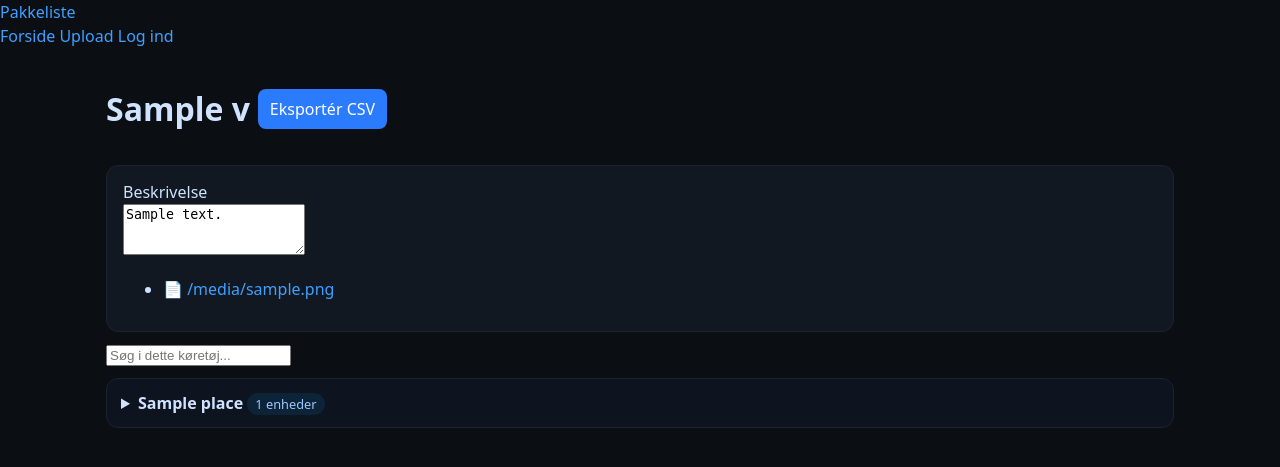
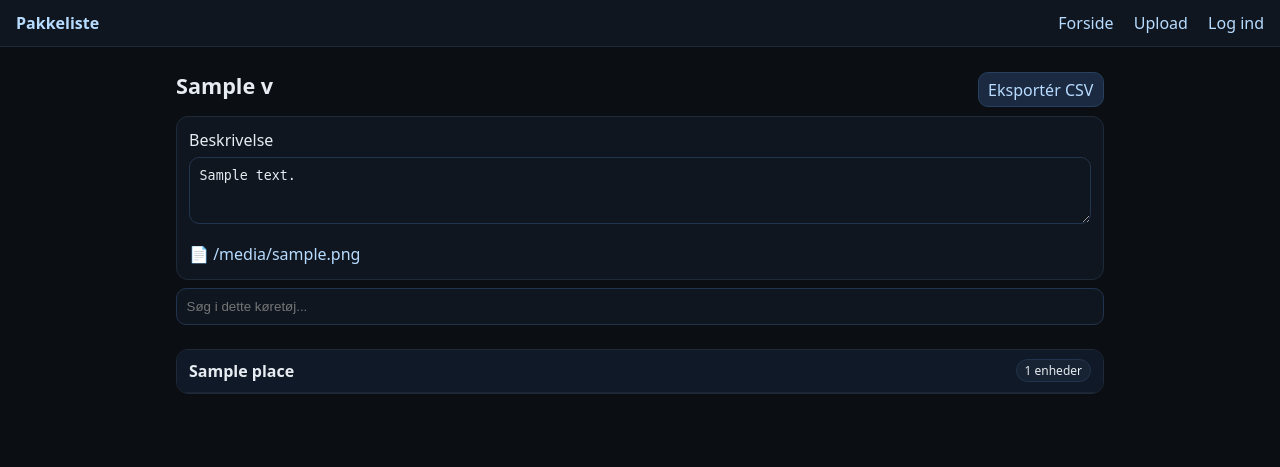
Before and after one commit to flr45/Pakkeliste_SBR, a Python web app: template templates/vehicle.html in a window 1280 px wide. Shown: the top 467 px of the page. Run offline with Jinja, Linux system fonts and the light colour scheme; the template is opened without the code that fills it: most values are stand-ins (such as "Sample title", 1, 10 or a date in 2020).

Commit message:
Update app.css

```diff
--- a/static/app.css
+++ b/static/app.css
@@ -1,36 +1,39 @@
-
-:root{--bg:#0b0f14;--panel:#121821;--text:#cfe3ff;--muted:#9bb3d1;--brand:#3ea0ff;--accent:#1c68c9;}
 *{box-sizing:border-box}
-body{margin:0;background:var(--bg);color:var(--text);font:16px/1.5 system-ui,-apple-system,Segoe UI,Roboto,Helvetica,Arial}
-a{color:var(--brand);text-decoration:none}
-.container{max-width:1100px;margin:0 auto;padding:16px}
-.header{display:flex;align-items:center;gap:12px;justify-content:space-between;margin:8px 0 16px}
-.card{background:var(--panel);border-radius:12px;padding:14px 16px;margin:10px 0;border:1px solid #1a2330}
-.grid{display:grid;gap:12px}
-.grid.cards{grid-template-columns:repeat(3,minmax(0,1fr))}
-.badge{background:#0d2338;color:#9dc6ff;border-radius:999px;padding:2px 8px;font-size:.8rem}
-.btn{display:inline-flex;align-items:center;gap:8px;background:#2b7bff;border:none;color:white;padding:8px 12px;border-radius:8px;cursor:pointer}
-.btn.secondary{background:#1f2a38;color:#d6e6ff}
-.btn.ghost{background:transparent;border:1px solid #2a3950}
-.input{background:#0c1320;border:1px solid #1a2535;color:var(--text);padding:10px 12px;border-radius:8px;width:100%}
-.row{display:flex;gap:8px;align-items:center;flex-wrap:wrap}
-.mt8{margin-top:8px}.mt12{margin-top:12px}.mt16{margin-top:16px}.mt24{margin-top:24px}
-.small{color:var(--muted);font-size:.9rem}
-.list{margin:0;padding-left:18px}
-.place{border:1px solid #1a2330;background:#0d1420;border-radius:12px;padding:12px 14px;margin:12px 0;position:relative}
-.place header{display:flex;align-items:center;justify-content:space-between;gap:8px}
-.place h3{margin:0;font-size:1.05rem}
-.item{padding:10px 6px;border-bottom:1px dashed #263246}
-.item:last-child{border-bottom:0}
-.item .meta{color:#9fb6d3;font-size:.9rem}
-.kbd{font:12px/1 mono;background:#0e2038;border:1px solid #25446c;border-bottom-width:3px;border-radius:6px;padding:2px 6px;color:#c8e1ff}
-.msg{background:#0f2a14;border:1px solid #225232;color:#a7e0b0;padding:10px 12px;border-radius:8px;margin:10px 0}
-.footer{opacity:.6;text-align:center;margin:28px 0}
-.pulse{outline:2px solid #3ea0ff;border-radius:8px;animation:p 1.2s ease-in-out 2}
-@keyframes p{0%{outline-color:#3ea0ff}50%{outline-color:transparent}100%{outline-color:#3ea0ff}}
-/* Mobile */
-@media (max-width:820px){
-  .grid.cards{grid-template-columns:1fr}
-  .header{flex-wrap:wrap;gap:10px}
-  .hide-m{display:none}
+body{margin:0;font-family:system-ui,Segoe UI,Roboto,Arial,sans-serif;background:#0b0f14;color:#e6ecf1}
+a{color:#b7dcff;text-decoration:none}
+.topbar{display:flex;gap:1rem;align-items:center;justify-content:space-between;background:#0f1620;border-bottom:1px solid #1f2a38;padding:.75rem 1rem;position:sticky;top:0;z-index:10}
+.brand{font-weight:700}
+.nav a{margin-left:1rem}
+.container{max-width:960px;margin:1rem auto;padding:0 1rem}
+h1{font-size:1.35rem;margin:.5rem 0 1rem}
+.grid{list-style:none;padding:0;margin:1rem 0;display:grid;grid-template-columns:repeat(auto-fill,minmax(260px,1fr));gap:12px}
+.card{background:#0f1620;border:1px solid #1f2a38;border-radius:12px;padding:.75rem}
+.row{display:flex;gap:.75rem;align-items:center}
+.wrap{display:flex;flex-wrap:wrap;gap:.35rem;align-items:center}
+.gap{gap:.5rem}
+.between{justify-content:space-between}
+.btn{background:#1b2a41;border:1px solid #27405f;border-radius:10px;padding:.35rem .6rem;cursor:pointer}
+.btn.small{padding:.2rem .45rem;font-size:.9em}
+.inline-form{display:flex;gap:.5rem;margin:.5rem 0}
+.inline-form.small input{padding:.4rem .5rem}
+.inline-form input{flex:1;min-width:120px}
+.badge{background:#172232;padding:.12rem .5rem;border-radius:999px;border:1px solid #22344d;font-size:.75rem}
+.muted{color:#90a0b5}
+.search{width:100%;padding:.6rem;border-radius:10px;border:1px solid #22344d;background:#0f1620;color:#e6ecf1;margin:.5rem 0 1rem}
+.place{margin:.5rem 0;border:1px solid #1f2a38;border-radius:12px;overflow:hidden}
+.place>summary{cursor:pointer;list-style:none;padding:.6rem .75rem;background:#101927;border-bottom:1px solid #1a2636;display:flex;justify-content:space-between;align-items:center}
+.pname[contenteditable="true"]{outline:0;border-bottom:1px dashed transparent}
+.pname[contenteditable="true"]:focus{border-bottom:1px dashed #35527a}
+.items{list-style:none;margin:0;padding:.4rem .6rem .6rem;display:flex;flex-direction:column;gap:.35rem}
+.item{padding:.5rem .6rem;border:1px solid #1f2a38;border-radius:10px}
+.hidden{display:none}
+.qty{opacity:.85}
+.msg{background:#1d2736;border:1px solid #2a3a52;border-radius:10px;padding:.5rem;margin:.5rem 0}
+textarea#desc{width:100%;margin:.4rem 0;padding:.6rem;border-radius:10px;border:1px solid #22344d;background:#0f1620;color:#e6ecf1}
+.docs{list-style:none;padding-left:0;margin:.5rem 0 0}
+.docs li{margin:.15rem 0}
+@media (max-width:540px){
+  .grid{grid-template-columns:1fr}
+  .between{flex-wrap:wrap}
+  .inline-form{flex-wrap:wrap}
 }
```
